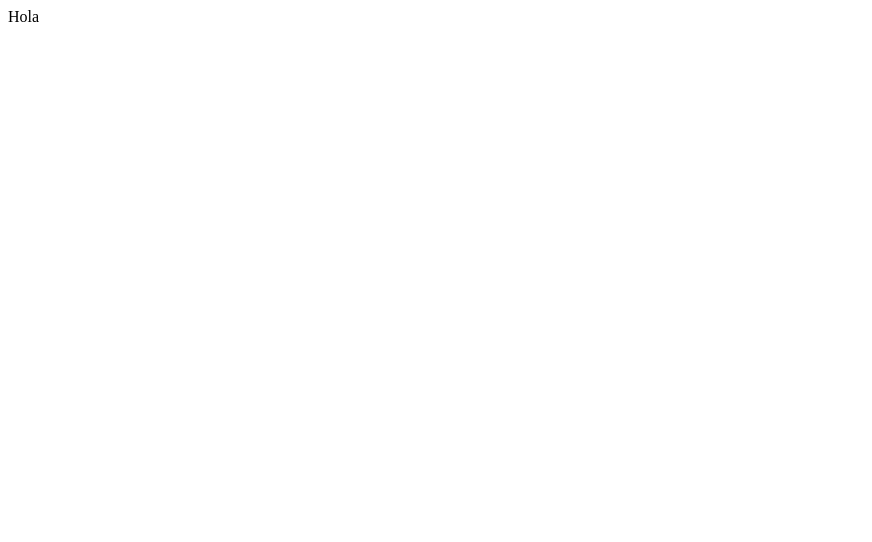
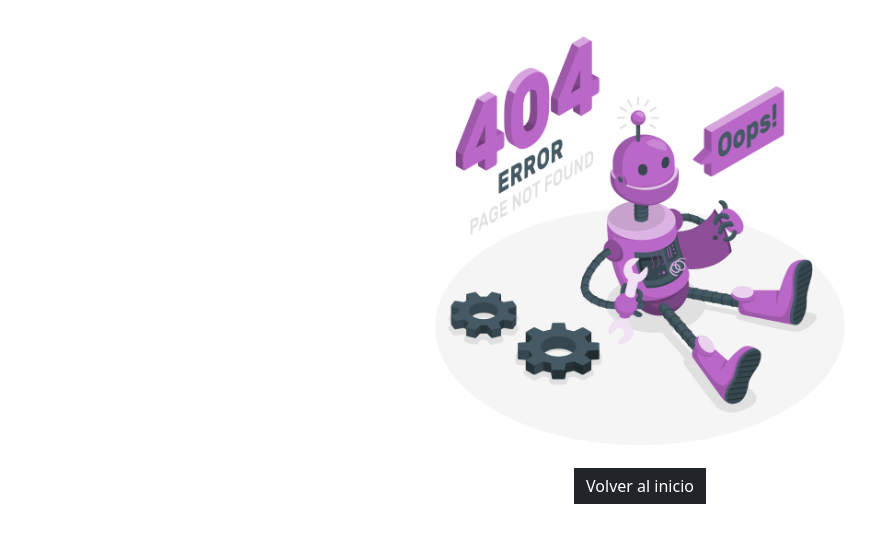
Before and after one commit to PRADON1CO/digPatho-Front, a React (Vite) app: page / in a window 1280 px wide. Shown: the top 542 px of the page, without its empty margins (0-872 px from the left). Built offline with nearby package versions, Linux system fonts and the light colour scheme.

Commit message:
agregue el maquetado necesario para el componente error404

```diff
--- a/src/App.jsx
+++ b/src/App.jsx
@@ -1,14 +1,13 @@
-import { useState } from 'react'
-import reactLogo from './assets/react.svg'
-import viteLogo from '/vite.svg'
 import './App.css'
+import "bootstrap/dist/css/bootstrap.min.css";
+import Error404 from './components/pages/Error404'
 
 function App() {
 
 
   return (
     <>
-      Hola
+      <Error404></Error404>
     </>
   )
 }
--- a/src/components/pages/Error404.jsx
+++ b/src/components/pages/Error404.jsx
@@ -1,10 +1,14 @@
 import React from 'react';
+import { Container } from 'react-bootstrap';
+import "../../style/error404.css"
+import error404 from"../../assets/error404.png"
 
 const Error404 = () => {
     return (
-        <div>
-
-        </div>
+        <Container className='text-center py-2'>
+            <img src={error404} alt="" className='imgError404 mx-auto d-block' />
+            <a to='/' className=" btn bg-dark text-white border-0 rounded-0">Volver al inicio</a>
+        </Container>
     );
 };
 
--- a/src/style/error404.css
+++ b/src/style/error404.css
@@ -0,0 +1,11 @@
+.imgError404{
+    width: 300px;
+    height: 300px;
+}
+
+@media (min-width: 767px){
+    .imgError404{
+        width: 460px;
+        height: 460px;
+    }
+}
```
Also changed, not shown: src/assets/error404.png (added).
